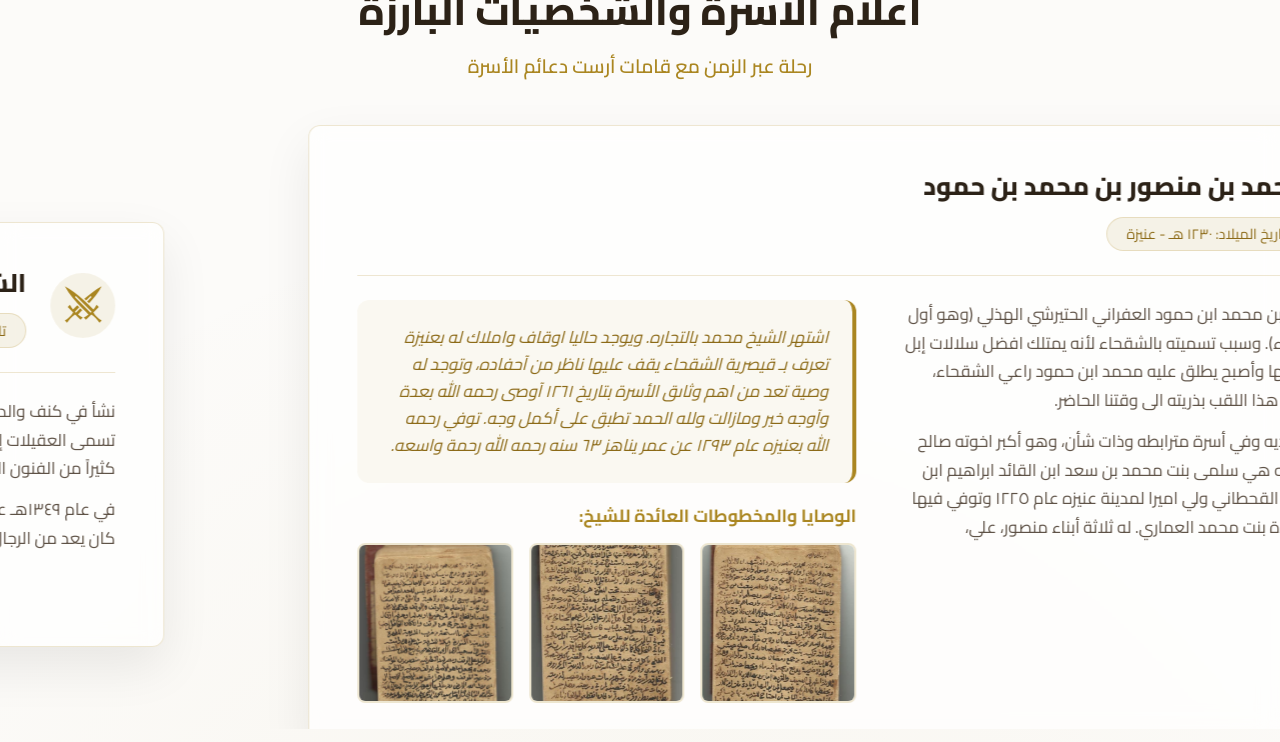
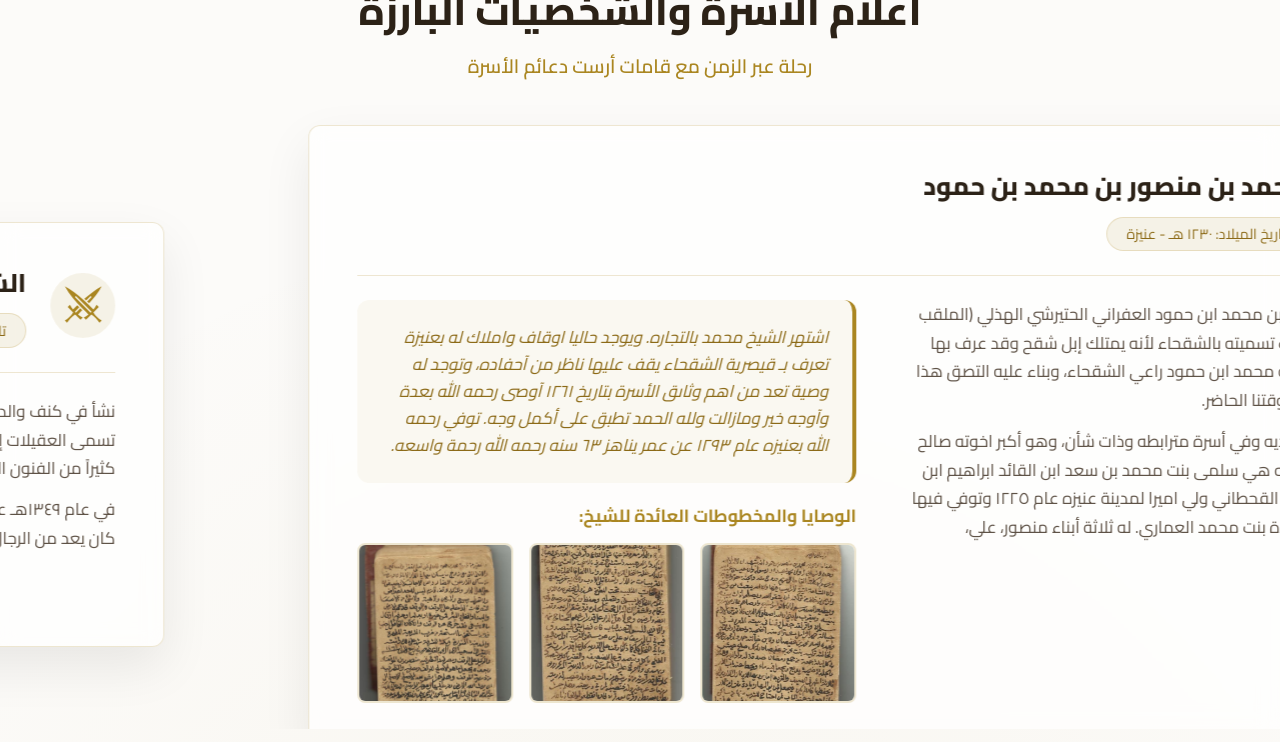
Before and after one commit to Alshagha/alshagha-website, a React (Vite) app: page / in a window 1280 px wide. Shown: the part 2376-3118 px from the top of the page. Built offline with nearby package versions, Linux system fonts and the light colour scheme.

Commit message:
Update Figures.jsx

```diff
--- a/src/components/Figures.jsx
+++ b/src/components/Figures.jsx
@@ -13,7 +13,7 @@ const Figures = () => {
             name: "محمد بن منصور بن محمد بن حمود",
             shortTitle: "أول من لُقب بالشقحاء",
             born: "١٢٣٠ هـ - عنيزة",
-            desc: "محمد بن منصور بن محمد ابن حمود العفراني الحتيرشي الهذلي (وهو أول من لقب بالشقحاء). وسبب تسميته بالشقحاء لأنه يمتلك افضل سلالات إبل شقح وقد عرف بها وأصبح يطلق عليه محمد ابن حمود راعي الشقحاء، وبناء عليه التصق هذا اللقب بذريته الى وقتنا الحاضر. \n\nنشأ في كنف والديه وفي أسرة مترابطه وذات شأن، وهو أكبر اخوته صالح وعبدالرحمن، وامه هي سلمى بنت محمد بن سعد ابن القائد ابراهيم ابن عفيضان العايذي القحطاني ولي اميرا لمدينة عنيزه عام ١٢٢٥ وتوفي فيها ١٢٢٩ ، وزوجته زبيدة بنت محمد العماري. له ثلاثة أبناء منصور، علي، وعبدالرحمن.",
+            desc: "محمد بن منصور بن محمد ابن حمود العفراني الحتيرشي الهذلي (الملقب بالشقحاء). وسبب تسميته بالشقحاء لأنه يمتلك إبل شقح وقد عرف بها وأصبح يطلق عليه محمد ابن حمود راعي الشقحاء، وبناء عليه التصق هذا اللقب بذريته الى وقتنا الحاضر. \n\nنشأ في كنف والديه وفي أسرة مترابطه وذات شأن، وهو أكبر اخوته صالح وعبدالرحمن، وامه هي سلمى بنت محمد بن سعد ابن القائد ابراهيم ابن عفيصان العايذي القحطاني ولي اميرا لمدينة عنيزه عام ١٢٢٥ وتوفي فيها ١٢٢٩ ، وزوجته زبيدة بنت محمد العماري. له ثلاثة أبناء منصور، علي، وعبدالرحمن.",
             highlights: "اشتهر الشيخ محمد بالتجاره. ويوجد حاليا اوقاف واملاك له بعنيزة تعرف بـ قيصرية الشقحاء يقف عليها ناظر من آحفاده، وتوجد له وصية تعد من اهم وثاىق الأسرة بتاريخ ١٢٦١ آوصى رحمه الله بعدة وآوجه خير ومازالت ولله الحمد تطبق على أكمل وجه. توفي رحمه الله بعنيزه عام ١٢٩٣ عن عمر يناهز ٦٣ سنه رحمه الله رحمة واسعه.",
             icon: <GiCrown />,
             testaments: [
```
